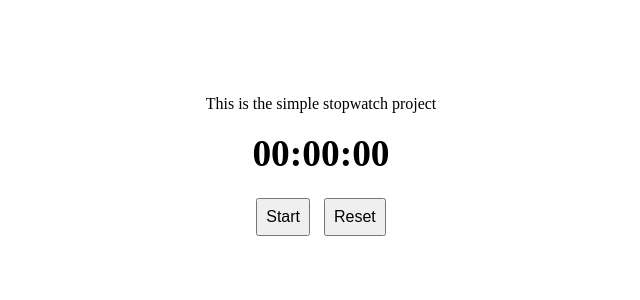
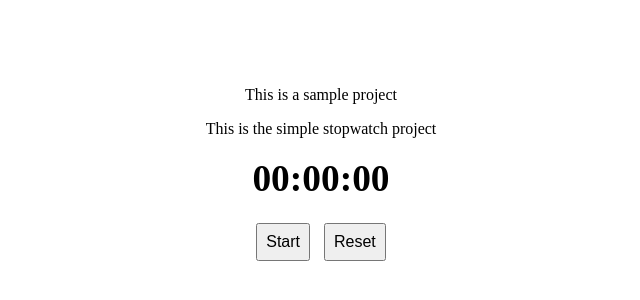
Before and after one commit to Im-HarshTiwari/Java-Script-Stopwatch, a plain HTML site: page index.html in a window 1280 px wide. Shown: the part 232-532 px from the top of the page, without its empty margins (319-959 px from the left). Drawn offline with Linux system fonts and the light colour scheme.

Commit message:
Update index.html
Update

```diff
--- a/index.html
+++ b/index.html
@@ -7,6 +7,7 @@
 </head>
 <body>
     <div class="stopwatch">
+        <p>This is a sample project</p>
         <div> This is the simple stopwatch project</div>
  <h3>       <div id="display">00:00:00</div>  </h3>
         <button id="startStopBtn">Start</button>
```
